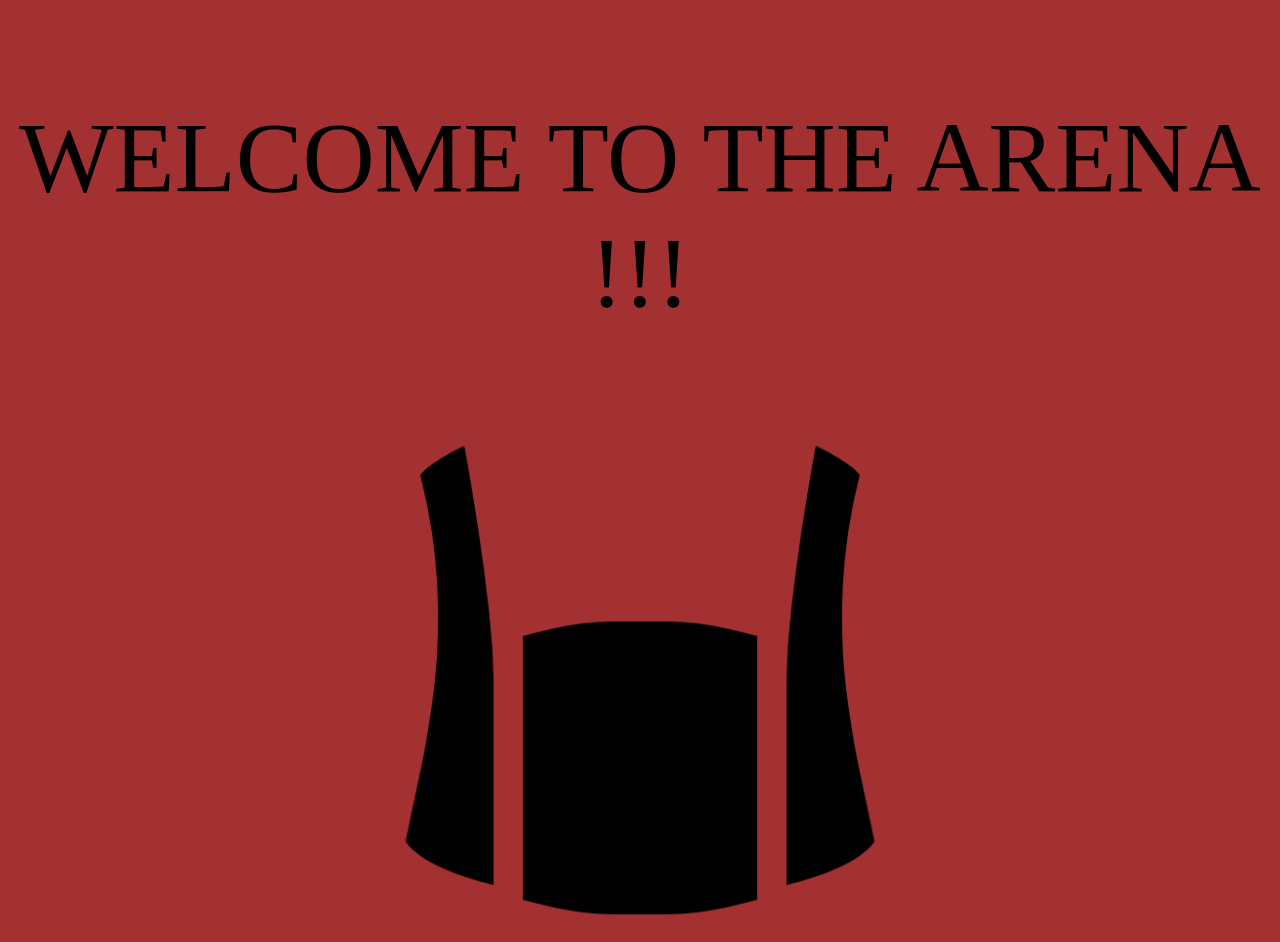
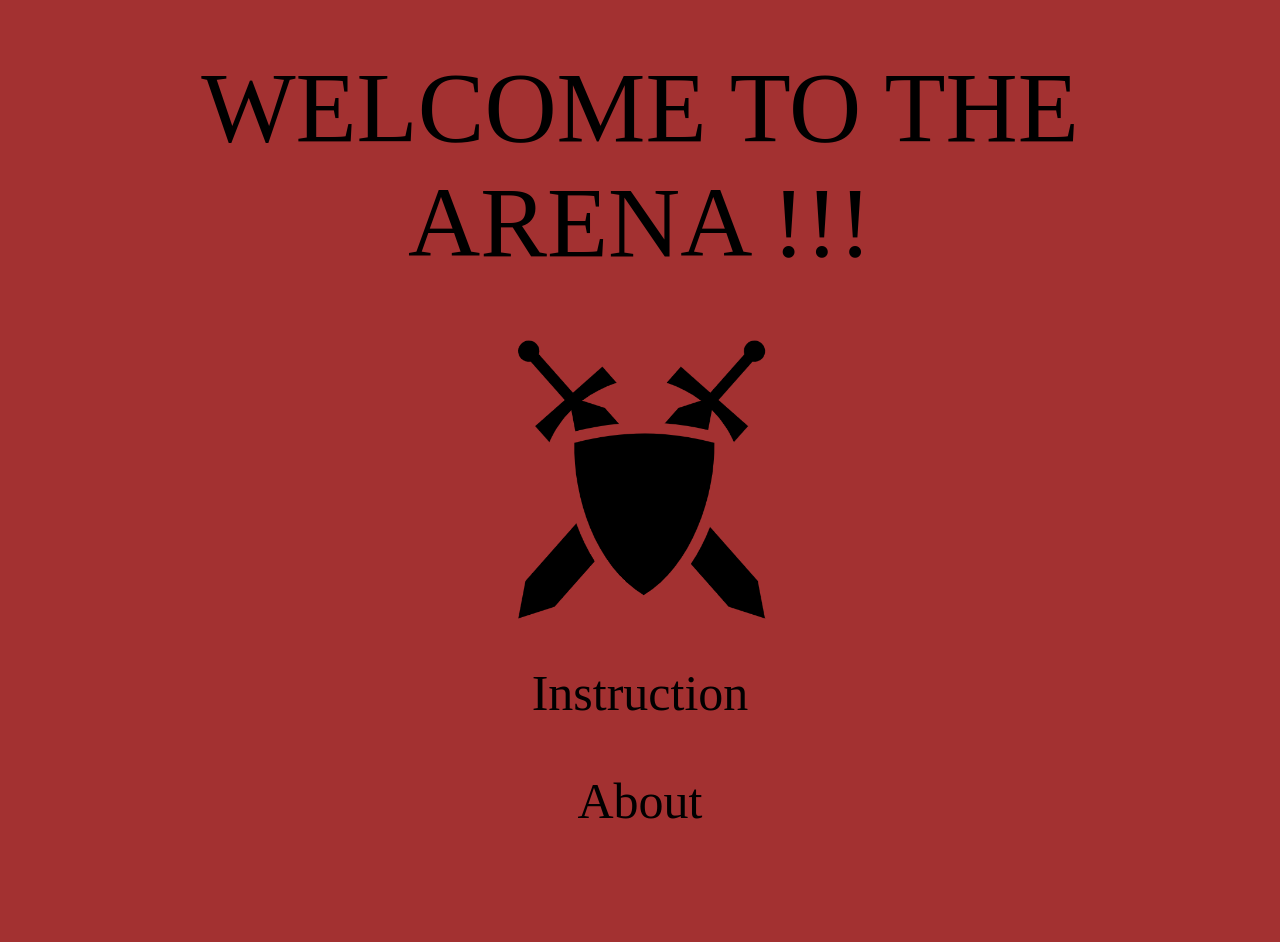
Before and after one commit to DvdCp/BattleWebApp, a Flask app: page / in a window 1280 px wide. After the commit the page ends 819 px from the top, so only its background shows below. Run offline with Flask 2, Linux system fonts and the light colour scheme; some web fonts are replaced.

Commit message:
stylesheet commit

```diff
--- a/flaskr/static/style.css
+++ b/flaskr/static/style.css
@@ -7,6 +7,7 @@
     text-align: center;
     font-size: 100px;
     font-family: TheGame;
+    margin: 50px;
 }
 
 .mainBackground {
@@ -15,4 +16,15 @@
 
 .arena {
     text-align: center;
+    margin: 30px;
 }
+
+.homepageLinkElement{
+    text-align: center;
+    font-family: TheGame;
+    font-size: 50px;
+}
+
+.centered{
+    text-align: center;
+}
--- a/flaskr/templates/index.html
+++ b/flaskr/templates/index.html
@@ -1,15 +1,20 @@
 <!DOCTYPE html>
 <html lang="en">
     <head>
-        <link rel="shortcut icon" href="../static/res/swords-emblem.png" type="image/x-icon"/>
-        <!--link rel="stylesheet" href="{{ url_for('static', filename='style.css')}}"/-->
+        <link rel="shortcut icon" href="../static/res/arena .png" type="image/x-icon"/>
         <link rel="stylesheet" href="static/style.css">
     </head>
     <body class="mainBackground">
         <p class="mainTitle" >WELCOME TO THE ARENA !!!</p>
         <div class="arena">
-            <img src="../static/res/arena .png" width="500" height="500">
+            <img src="../static/res/swords-emblem.png" width="300" height="300" title="Let's Figth !">
         </div>
+        <div class="centered">
+            <a class="homepageLinkElement">Instruction</p>
+            <a class="homepageLinkElement">About</p>
+        </div>
+
+
     </body>
 
 </html>
```
